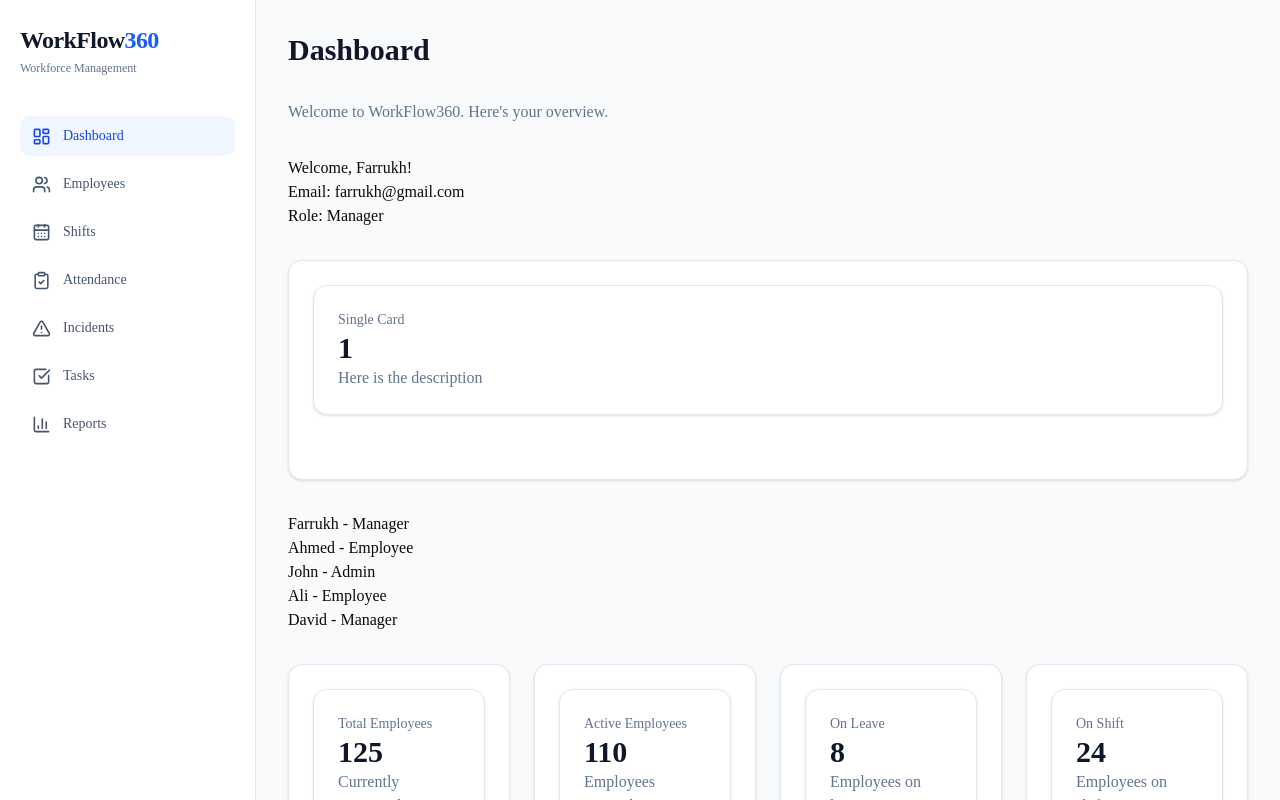
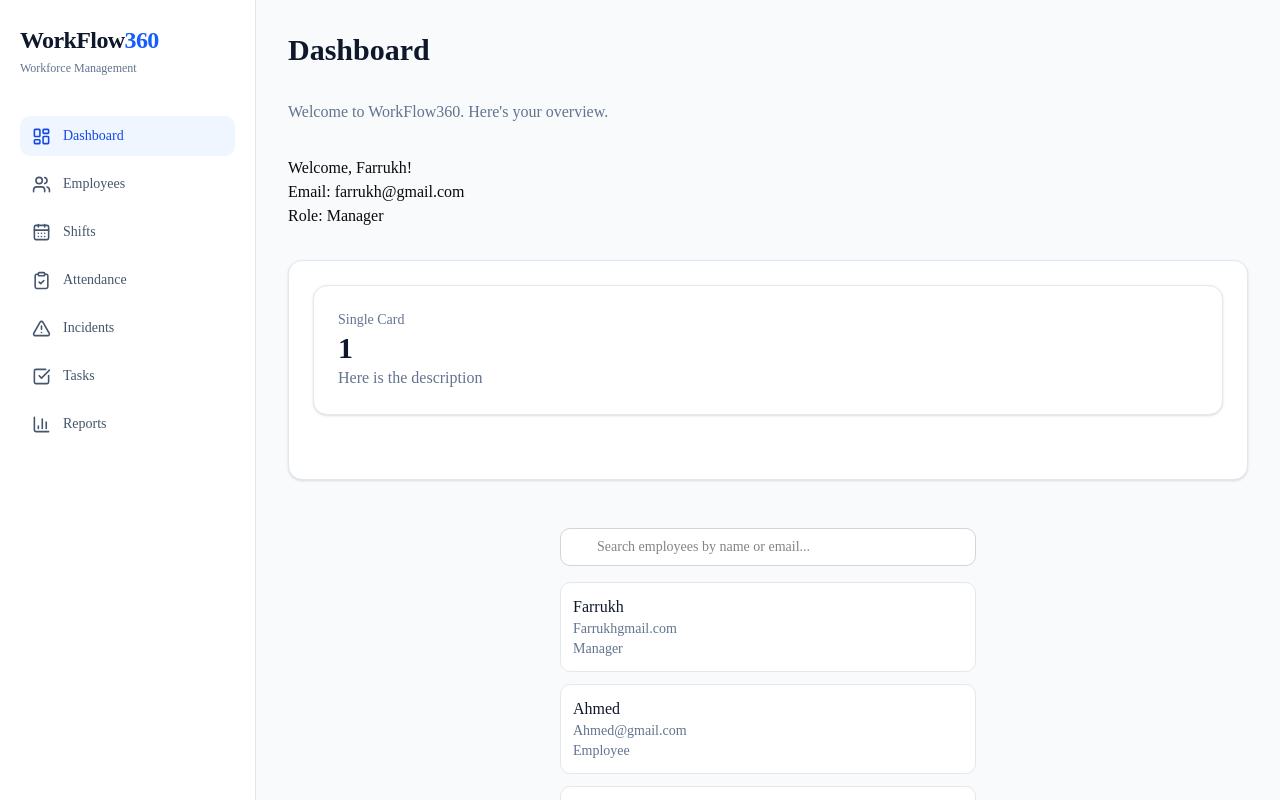
Before and after one commit to fary58/workflow360, a Next.js app: page /dashboard in a window 1280 px wide. Shown: the top 800 px of the page. Built offline with nearby package versions, Linux system fonts and the light colour scheme.

Commit message:
employee search functionaly with name and email added

```diff
--- a/src/app/dashboard/page.tsx
+++ b/src/app/dashboard/page.tsx
@@ -13,13 +13,12 @@ const newUser: User = {
 };
 
 const employees: Employee[] = [
-  { id: 1, name: "Farrukh", role: "Manager" },
-  { id: 2, name: "Ahmed", role: "Employee" },
-  { id: 3, name: "John", role: "Admin" },
-  { id: 4, name: "Ali", role: "Employee" },
-  { id: 5, name: "David", role: "Manager" },
+  { id: 1, name: "Farrukh", role: "Manager", email: "Farrukhgmail.com" },
+  { id: 2, name: "Ahmed", role: "Employee", email: "Ahmed@gmail.com" },
+  { id: 3, name: "John", role: "Admin", email: "john@gmail.com" },
+  { id: 4, name: "Ali", role: "Employee", email: "ali@gmail.com" },
+  { id: 5, name: "David", role: "Manager", email: "david@gmail.com" },
 ];
-
 
 const cards: StatCard[] = [
   {
--- a/src/components/dashboard/EmployeeList.tsx
+++ b/src/components/dashboard/EmployeeList.tsx
@@ -1,19 +1,55 @@
+"use client";
+
+import { useState } from "react";
 import type { Employee } from "@/types/user";
+
 interface EmployeeListProps {
-  employees : Employee[]
+  employees: Employee[];
 }
 
-function EmployeeList({ employees }: EmployeeListProps ) {
+function EmployeeList({ employees }: EmployeeListProps) {
+  const [search, setSearch] = useState("");
+
+  const filteredEmployees = employees.filter((employee) => {
+    const query = search.toLowerCase();
+
+    return (
+      employee.name.toLowerCase().includes(query) ||
+      employee.email.toLowerCase().includes(query)
+    );
+  });
+
   return (
-    <div>
-      {employees.length > 0 ? (
-        <div>
-          {employees.map((employee) => (
-            <p key={employee.id}> {employee.name} - {employee.role}</p>
+    <div className="max-w-md mx-auto p-4 space-y-4">
+      {/* Search Bar */}
+      <div className="relative">
+        <input
+          type="search"
+          value={search}
+          onChange={(e) => setSearch(e.target.value)}
+          className="w-full ps-9 pe-3 py-2 text-sm bg-white border border-gray-300 rounded-lg focus:ring-blue-500 focus:border-blue-500 outline-none"
+          placeholder="Search employees by name or email..."
+        />
+      </div>
+
+      {/* Employee List */}
+      {filteredEmployees.length > 0 ? (
+        <div className="space-y-3">
+          {filteredEmployees.map((employee) => (
+            <div
+              key={employee.id}
+              className="p-3 bg-white border border-gray-200 rounded-lg"
+            >
+              <p className="font-medium text-slate-900">{employee.name}</p>
+              <p className="text-sm text-slate-500">{employee.email}</p>
+              <p className="text-sm text-slate-500">{employee.role}</p>
+            </div>
           ))}
         </div>
       ) : (
-        <h1>No employees found</h1>
+        <p className="text-center text-sm text-slate-500 py-6">
+          No employees found.
+        </p>
       )}
     </div>
   );
--- a/src/types/user.ts
+++ b/src/types/user.ts
@@ -9,6 +9,7 @@ export interface User {
 export interface Employee {
   name: string;
   id: number;
+  email:string;
   role: UserRole;
 }
 
```
